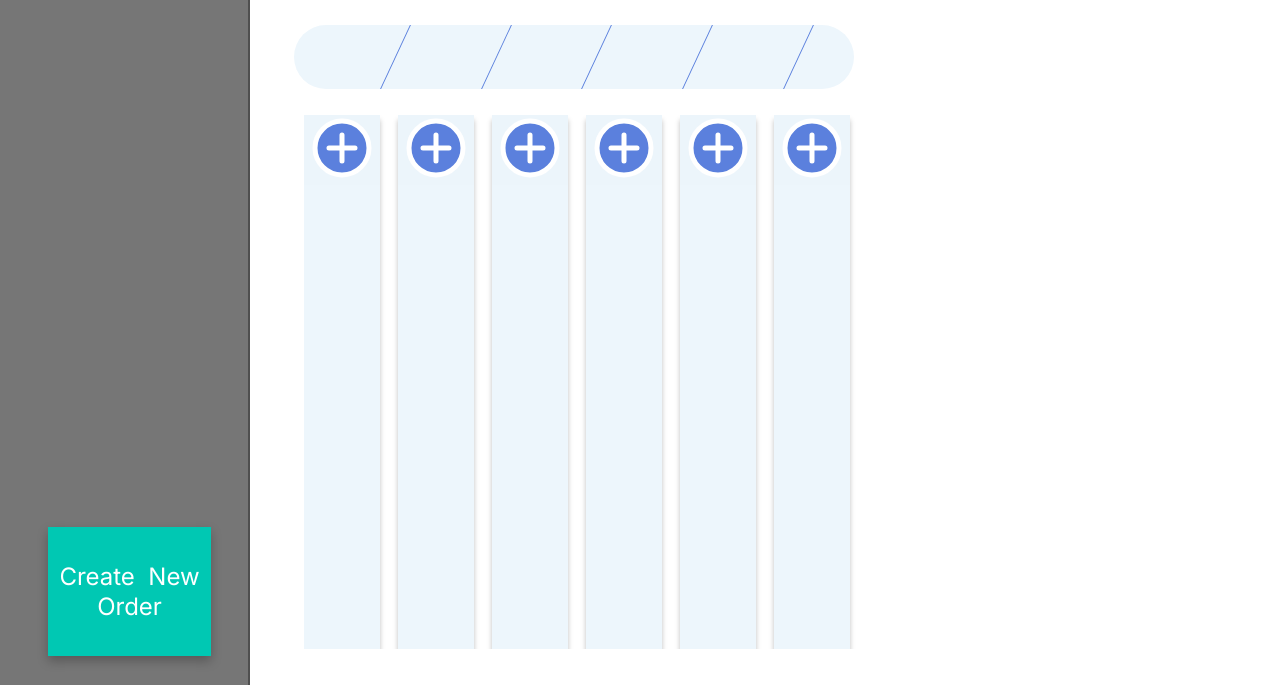
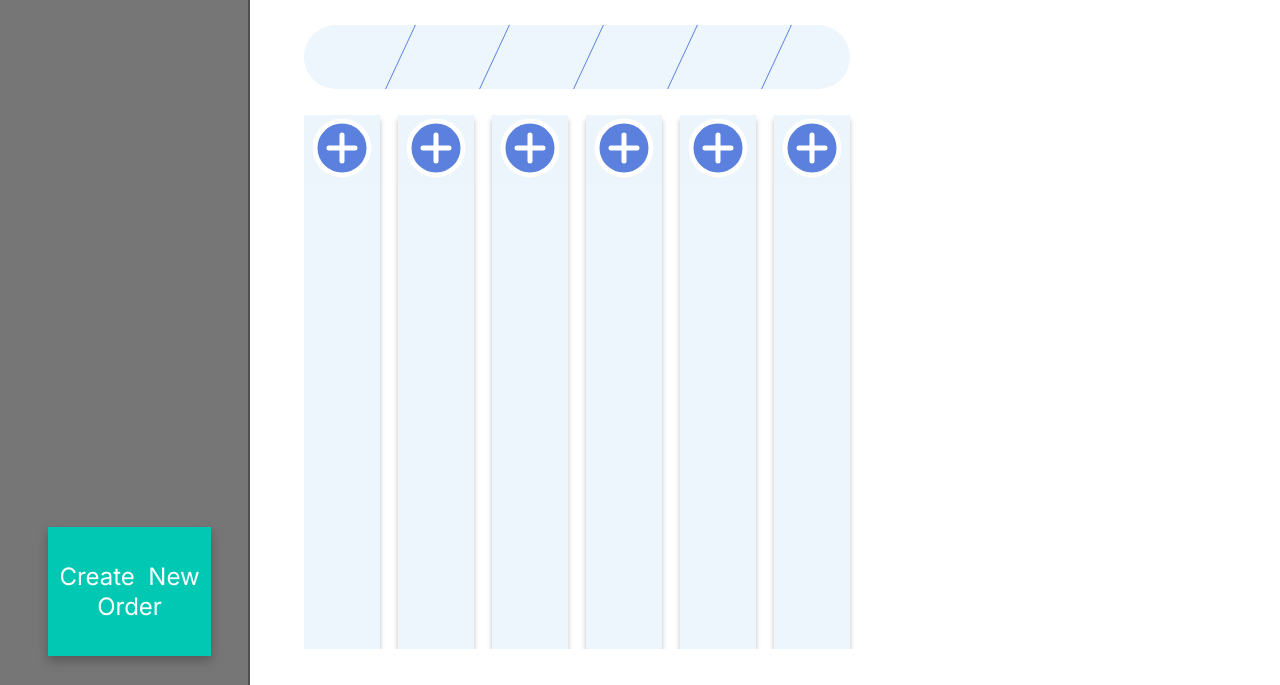
Before and after one commit to ChrisCardenas395/Repair-CRM, a website: page customer_ui_final/index.html in a window 1280 px wide. Shown: the part 147-832 px from the top of the page. Drawn offline with Linux system fonts and the light colour scheme; a web font is replaced by a local one.

Commit message:
fixed issue with tracker relationship's to columns

```diff
--- a/customer_ui_final/app.js
+++ b/customer_ui_final/app.js
@@ -202,3 +202,47 @@ const orderData = {
 })
 // Create Order & Order Details Pop up Menu End
 // --------------------------POP UP MENU------------------------- */
+
+// -------------------------- ORDER TRACKER ------------------------- */
+const workColumns = document.querySelector(".work-columns");
+const ordersStrip = document.querySelector(".orders-strip");
+
+const dividers = [
+  document.querySelector(".capsule-divider-one"),
+  document.querySelector(".capsule-divider-two"),
+  document.querySelector(".capsule-divider-three"),
+  document.querySelector(".capsule-divider-four"),
+  document.querySelector(".capsule-divider-five")
+];
+
+function updateOrdersLayout() {
+  const columns = [...workColumns.querySelectorAll(".work-column")];
+
+  let currentWidth = 20;
+
+  columns.forEach((column, index) => {
+    currentWidth += column.getBoundingClientRect().width;
+
+    if (index < dividers.length) {
+      dividers[index].style.left = `${currentWidth}px`;
+    }
+
+    currentWidth += 18; // Column gap
+  });
+
+  const totalWidth = columns.reduce(
+    (sum, column) => sum + column.getBoundingClientRect().width,
+    0
+  );
+
+  ordersStrip.style.width = `${totalWidth + (columns.length - 1) * 18}px`;
+}
+
+const observer = new ResizeObserver(updateOrdersLayout);
+
+workColumns.querySelectorAll(".work-column").forEach(column => {
+  observer.observe(column);
+});
+
+updateOrdersLayout();
+// -------------------------- ORDER TRACKER ------------------------- */
--- a/customer_ui_final/styles.css
+++ b/customer_ui_final/styles.css
@@ -352,8 +352,8 @@ button {
 .orders-strip {
   position: absolute;
   top: 171px;
-  left: 294px;
-  width: 560px;
+  left: 304px;
+  width: var(--orders-width, 560px);
   height: 65px;
   display: flex;
   align-items: center;
@@ -380,24 +380,12 @@ button {
   transform-origin: center;
 }
 
-.capsule-divider-one {
-  left: 18%;
-}
-
-.capsule-divider-two {
-  left: 36%;
-}
-
-.capsule-divider-three {
-  left: 54%;
-}
-
-.capsule-divider-four {
-  left: 72%;
-}
-
+.capsule-divider-one,
+.capsule-divider-two,
+.capsule-divider-three,
+.capsule-divider-four,
 .capsule-divider-five {
-  left: 90%;
+  left: var(--divider-position, 0px);
 }
 
 /* ------------------DOMINO TRACKER-------------- */
```
